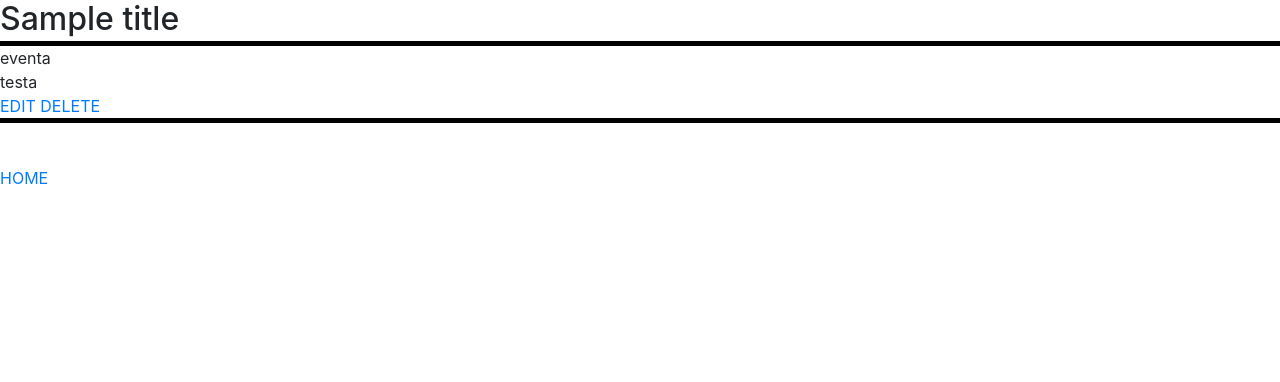
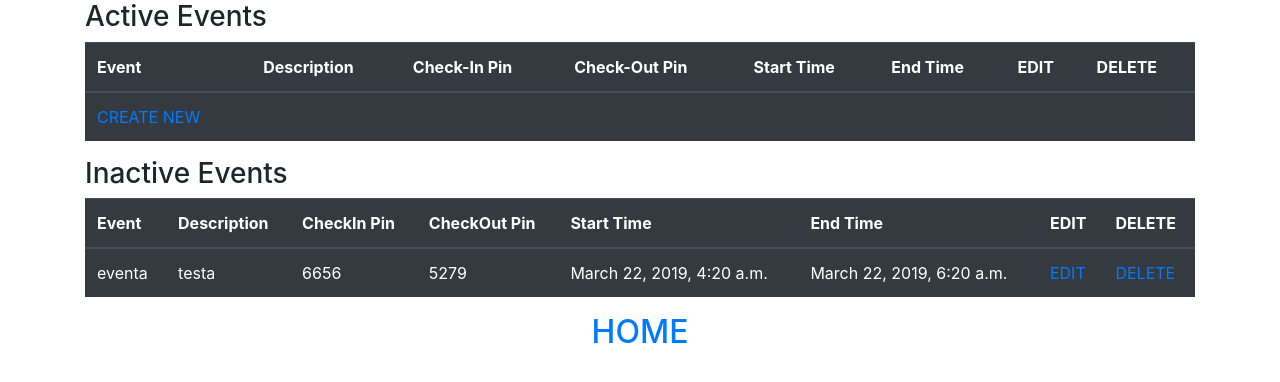
Before and after one commit to voluntoken/web, a Django app: template voluntokensite/templates/event_view.html in a window 1280 px wide. Shown: the top 382 px of the page. Run offline with Django 3.2, Linux system fonts and the light colour scheme; data comes from the database, SQL or seed files in the repository; both versions use the stored data as it was after the commit; tables that the repository leaves empty hold one stand-in row (values such as "Sample post"); the template is opened without the code that fills it: values that come from a table or form of the project are taken from there, most other values are stand-ins (such as "Sample title", 1, 10 or a date in 2020); some libraries are stand-ins or nearby versions.

Commit message:
made event list nicer for NGOs

```diff
--- a/voluntokensite/NGO/forms.py
+++ b/voluntokensite/NGO/forms.py
@@ -12,7 +12,7 @@ class eventCreationForm(ModelForm):
 
     class Meta:
         model  = event
-        fields = ('name', 'description', 'is_active', 'start_time', 'end_time')
+        fields = ('name', 'description', 'is_active', 'start_time', 'end_time','pin_checkin', 'pin_checkout')
 
     def clean(self):
         self.instance.parent_ngo = self.parent_ngo_name
@@ -21,7 +21,7 @@ class eventCreationForm(ModelForm):
 class eventChangeForm(ModelForm):
     class Meta:
         model  = event
-        fields = ('name', 'description', 'is_active', 'start_time', 'end_time')
+        fields = ('name', 'description', 'is_active', 'start_time', 'end_time', 'pin_checkin', 'pin_checkout')
 
 #----------------------------------------------------------------------------------------------------------------------------------------------------
 
--- a/voluntokensite/NGO/views.py
+++ b/voluntokensite/NGO/views.py
@@ -26,9 +26,8 @@ class Show_Events(View):
 	def get(self, request, *args, **kwargs):
 		if(request.user.user_type != 'NG'):
 			return HttpResponseNotFound('<h1>Page not found</h1>')
-		user_ngo_id = request.user.parent_ngo
-		event_list = event.objects.filter(parent_ngo=user_ngo_id)
-		print(event_list)
+		user_ngo = request.user.parent_ngo
+		event_list = event.objects.filter(parent_ngo=user_ngo)
 		return render(request, self.template_name, {'title':"Events","events":event_list})
 
 
--- a/voluntokensite/templates/coupon_view.html
+++ b/voluntokensite/templates/coupon_view.html
@@ -2,7 +2,7 @@
 {% block title %} {{title}}{% endblock %}
 {% block content %}
 
-	<h2>Discount Coupons</h2>
+	<h2 align="center">Discount Coupons</h2>
 
 	<div class="container">
 	  <h3>Active Coupons</h3>
@@ -82,7 +82,7 @@
 
 
 
-	<h2>Donation Coupons</h2>
+	<h2 align="center">Donation Coupons</h2>
 	<div class="container">
 	  <h3>Active Coupons</h3>
 	  <table class="table table-dark table-hover">
--- a/voluntokensite/templates/event_view.html
+++ b/voluntokensite/templates/event_view.html
@@ -1,9 +1,25 @@
 {% extends 'base.html' %}
 {% block title %} {{title}}{% endblock %}
 {% block content %}
-	<h2>{{title}}</h2>
 
-		{% for x in events%}
+<!-- #Profile Info
+	name            = models.CharField(max_length = 200)
+	description     = models.CharField(max_length = 2500)
+	#picture        = models.ImageField(upload_to=get_image_path, blank=True, null=True)
+	parent_ngo      = models.ForeignKey(org, on_delete=models.CASCADE)
+	qr_code         = models.ImageField(upload_to=get_image_path, blank=True, null=True)
+	pin_checkin     = models.IntegerField(default=randint(1000,9999))
+	pin_checkout    = models.IntegerField(default=randint(1000,9999))
+	is_active       = models.BooleanField(default=True)
+	volunteer_hour  = models.FloatField(default=0.0)
+
+	#Timing
+	start_time   = models.DateTimeField(default=datetime.utcnow)
+	end_time     = models.DateTimeField(default=datetime.utcnow) -->
+
+	<!-- <h2 align="center">{{title}}</h2>
+
+		{% for x in events %}
 
 				<div style="outline: 5px solid black;">
 					{{x}}
@@ -22,11 +38,97 @@
 				<br>
 				<br>
 
-		{% endfor %}
+		{% endfor %} -->
 
+	<div class="container">
+	  <h3>Active Events</h3>
+	  <table class="table table-dark table-hover">
+	    <thead>
+	      <tr>
+	        <th>Event</th>
+	        <th>Description</th>
+	        <th>Check-In Pin </th>
+	        <th>Check-Out Pin</th>
+	        <th>Start Time</th>
+	        <th>End Time</th>
+	        <th> EDIT </th>
+	        <th> DELETE </th>
+	      </tr>
+	    </thead>
+	    <tbody>
+	    {% for x in events%}
+	    	{% if x.is_active == True %}
+	    		<tr>
+	        		<td>{{x.name}}</td>
+	        		<td>{{x.description}}</td>
+	        		<td>{{x.pin_checkin}}</td>
+	        		<td>{{x.pin_checkin}}</td>
+	        		<td>{{x.start_time}}</td>
+	        		<td>{{x.end_time}}</td>
+	        		<td> <a href="{% url 'edit_event' x.id %}">
+							 EDIT
+						</a> </td>
+					<td> <a href="{% url 'delete_event' x.id %}">
+							 DELETE
+						</a> </td>
+	      		</tr>
+	     	{% endif %}
+	    {% endfor %}
+	    	<tr>
+	        		<td><a href="{% url 'create_event' %}"> CREATE NEW</a></td>
+	        		<td></td>
+	        		<td></td>
+	        		<td></td>
+	        		<td></td>
+	        		<td></td>
+	      	</tr>
+	    </tbody>
+	  </table>
+	</div>
 
-		<a href="{% url 'home' %}">
+	<div class="container">
+	  <h3>Inactive Events</h3>
+	  <table class="table table-dark table-hover">
+	    <thead>
+	      <tr>
+	        <th>Event</th>
+	        <th>Description</th>
+	        <th>CheckIn Pin </th>
+	        <th>CheckOut Pin</th>
+	        <th>Start Time</th>
+	        <th>End Time</th>
+	        <th> EDIT </th>
+	        <th> DELETE </th>
+	      </tr>
+	    </thead>
+	    <tbody>
+	    {% for x in events%}
+	    	{% if x.is_active == False %}
+	    		<tr>
+	        		<td>{{x.name}}</td>
+	        		<td>{{x.description}}</td>
+	        		<td>{{x.pin_checkin}}</td>
+	        		<td>{{x.pin_checkout}}</td>
+	        		<td>{{x.start_time}}</td>
+	        		<td>{{x.end_time}}</td>
+	        		<td> <a href="{% url 'edit_event' x.id %}">
+							 EDIT
+						</a> </td>
+					<td> <a href="{% url 'delete_event' x.id %}">
+							 DELETE
+						</a> </td>
+	      		</tr>
+	     	{% endif %}
+	    {% endfor %}
+
+	    </tbody>
+	  </table>
+	</div>
+
+	<h2 align="center">
+	<a href="{% url 'home' %}">
 			 HOME
-		</a>
+	</a>
+	</h2>
 
 {% endblock %}
```
Also changed, not shown: voluntokensite/api/views.py (+7 -1 lines), voluntokensite/templates/business_stats.html (+5 -4 lines), voluntokensite/BUSINESS/migrations/0012_auto_20190323_0202.py (added), voluntokensite/NGO/migrations/0013_auto_20190323_0202.py (added), voluntokensite/db.sqlite3.
